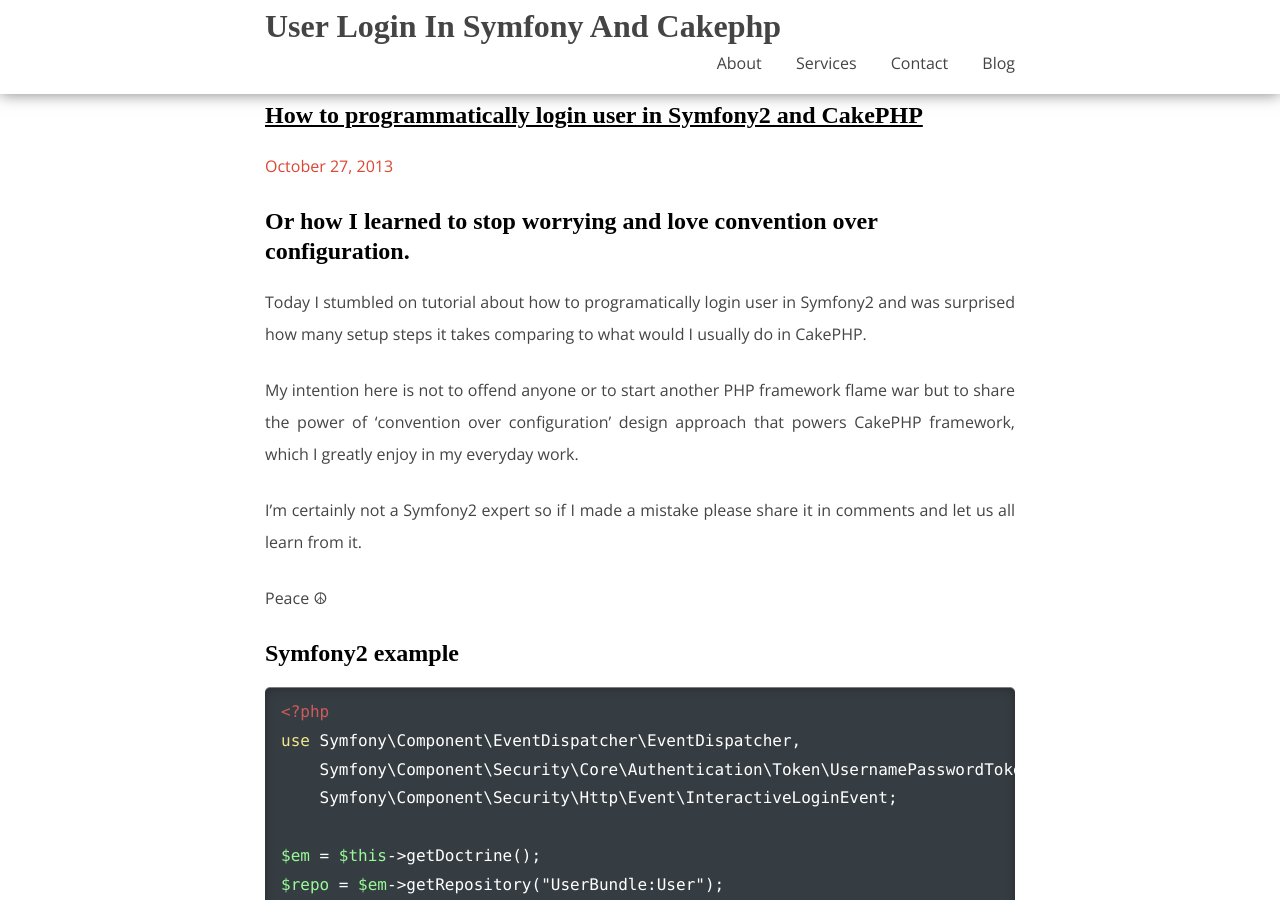
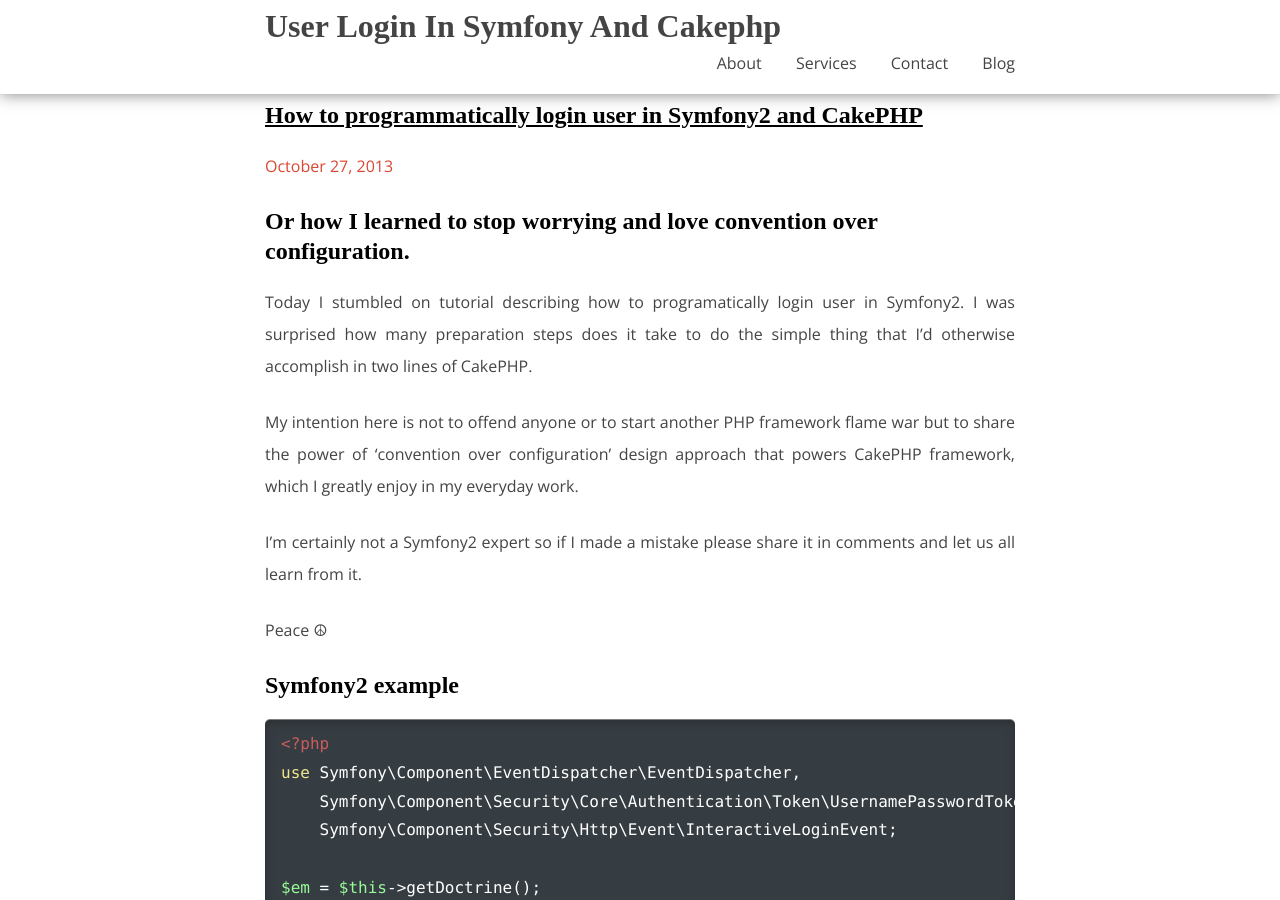
Before and after one commit to borivojevic/borivojevic.github.com, a Jekyll site: the page built from _posts/2013-10-27-user-login-in-symfony-and-cakephp.markdown, in a window 1280 px wide and 900 px high. Built offline with Jekyll 4.4.1, drawn with Linux system fonts in a browser that asks for light colours; some web fonts are replaced; Markdown is read by kramdown in place of the engine named in the settings; comment, search, counter and statistics services are not loaded.

Commit message:
Update 2013-10-27-user-login-in-symfony-and-cakephp.markdown
Polish copy

```diff
--- a/_posts/2013-10-27-user-login-in-symfony-and-cakephp.markdown
+++ b/_posts/2013-10-27-user-login-in-symfony-and-cakephp.markdown
@@ -8,7 +8,7 @@
 
 ## Or how I learned to stop worrying and love convention over configuration.
 
-Today I stumbled on tutorial about how to programatically login user in Symfony2 and was surprised how many setup steps it takes comparing to what would I usually do in CakePHP.
+Today I stumbled on tutorial describing how to programatically login user in Symfony2. I was surprised how many preparation steps does it take to do the simple thing that I'd otherwise accomplish in two lines of CakePHP.
 
 My intention here is not to offend anyone or to start another PHP framework flame war but to share the power of 'convention over configuration' design approach that powers CakePHP framework, which I greatly enjoy in my everyday work.
 
```
